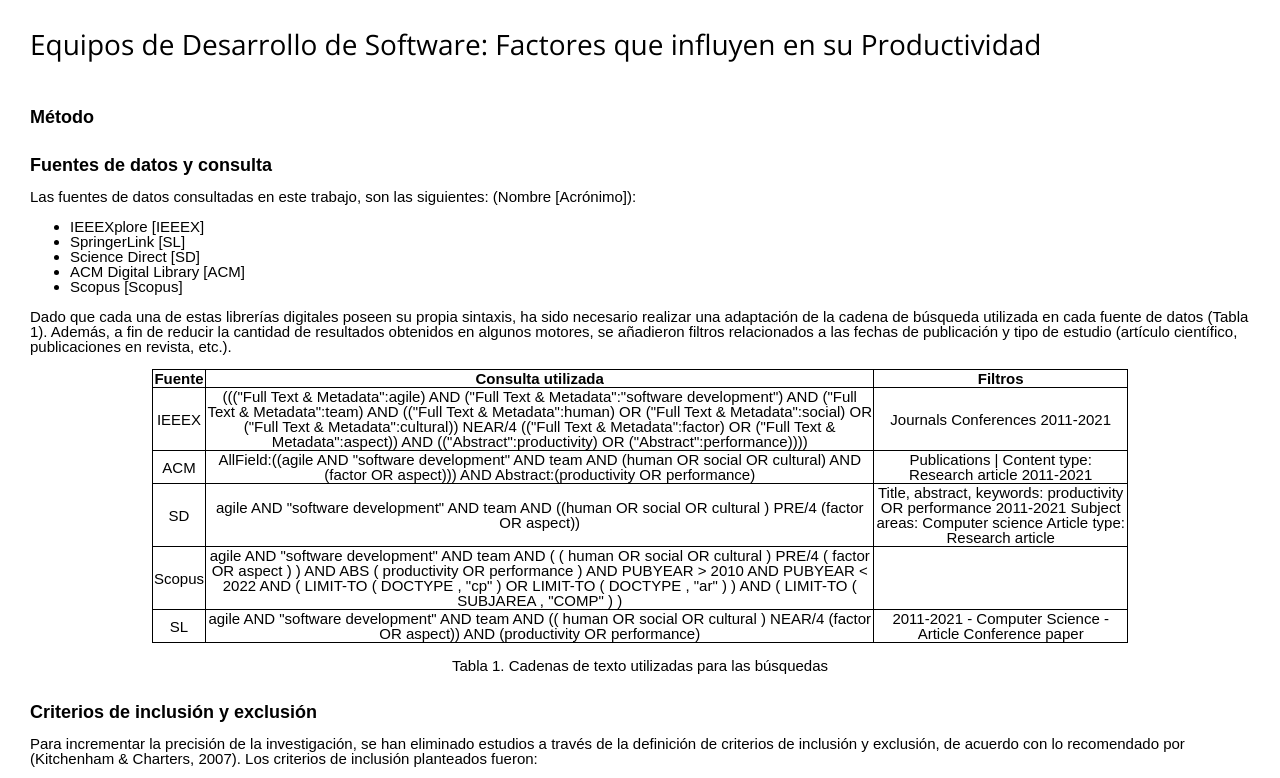
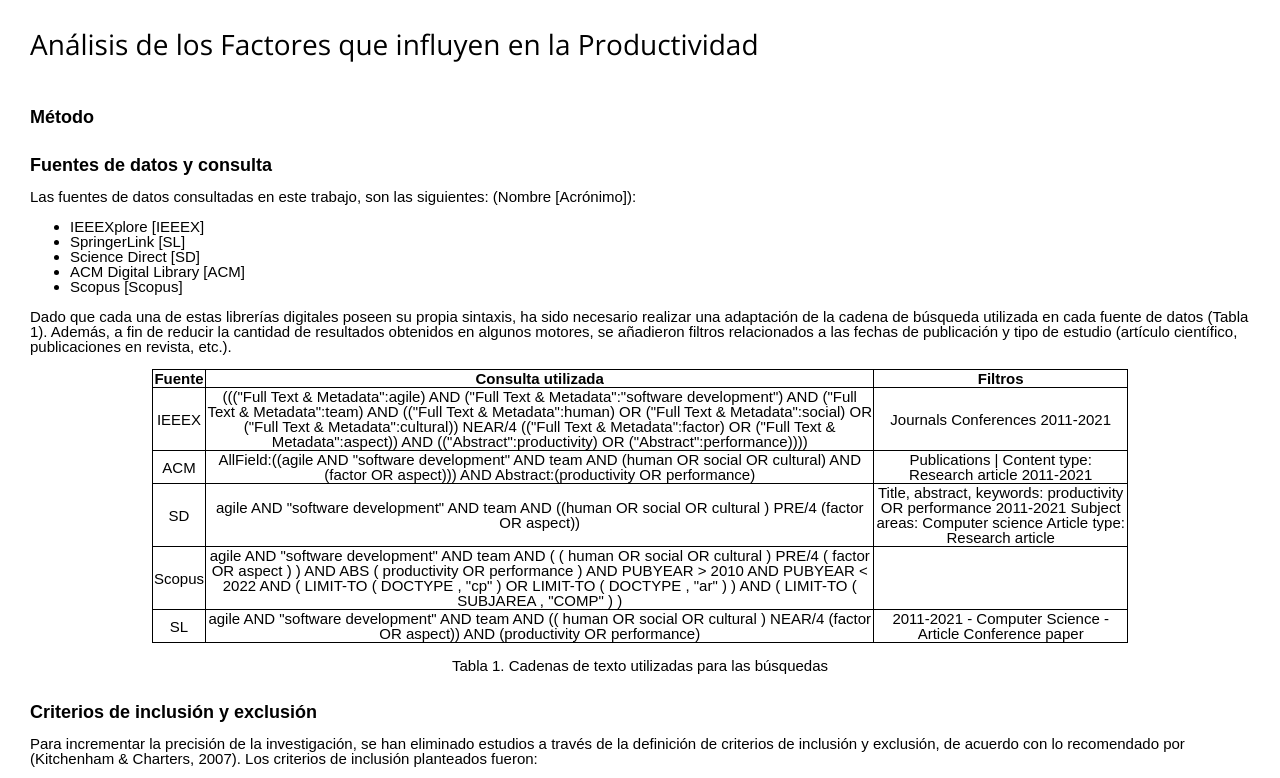
Before and after one commit to pabeli/revista-rectorado, a plain HTML site: page index.html in a window 1280 px wide. Shown: the top 778 px of the page. Drawn offline with nearby package versions, Linux system fonts and the light colour scheme; a web font is replaced by a local one.

Commit message:
change title

```diff
--- a/index.html
+++ b/index.html
@@ -10,7 +10,7 @@
 </head>
 <body>
     <header>
-        <h1 class="article-title">Equipos de Desarrollo de Software: Factores que influyen en su Productividad</h1>
+        <h1 class="article-title">Análisis de los Factores que influyen en la Productividad</h1>
     </header>
     <div>
         <h1>Método</h1>
```
